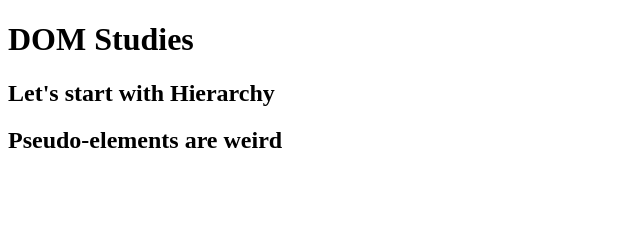
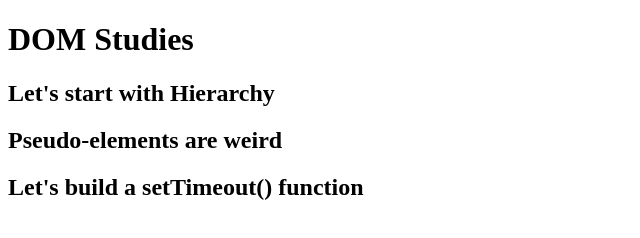
Before and after one commit to divertimentos/course-dom, a website built with Vite: page index.html in a window 1280 px wide. Shown: the whole page, without its empty margins (0-640 px from the left). Built offline with nearby package versions, Linux system fonts and the light colour scheme.

Commit message:
WIP: Starts setTimeout lesson

```diff
--- a/index.html
+++ b/index.html
@@ -1,10 +1,11 @@
 <!DOCTYPE html>
 <html lang="en">
   <head>
-    <title></title>
+    <title>DOM Course</title>
     <meta charset="UTF-8" />
     <meta name="viewport" content="width=device-width, initial-scale=1" />
     <link href="style.css" rel="stylesheet" />
+    <link rel="icon" href="./public/vite.svg">
   </head>
   <body>
     <header>
@@ -41,5 +42,10 @@
       </p>
     </div>
 
+        <div class="timeout">
+          <h2>Let's build a setTimeout() function</h2>
+
+        </div>
+
   </body>
 </html>
```
